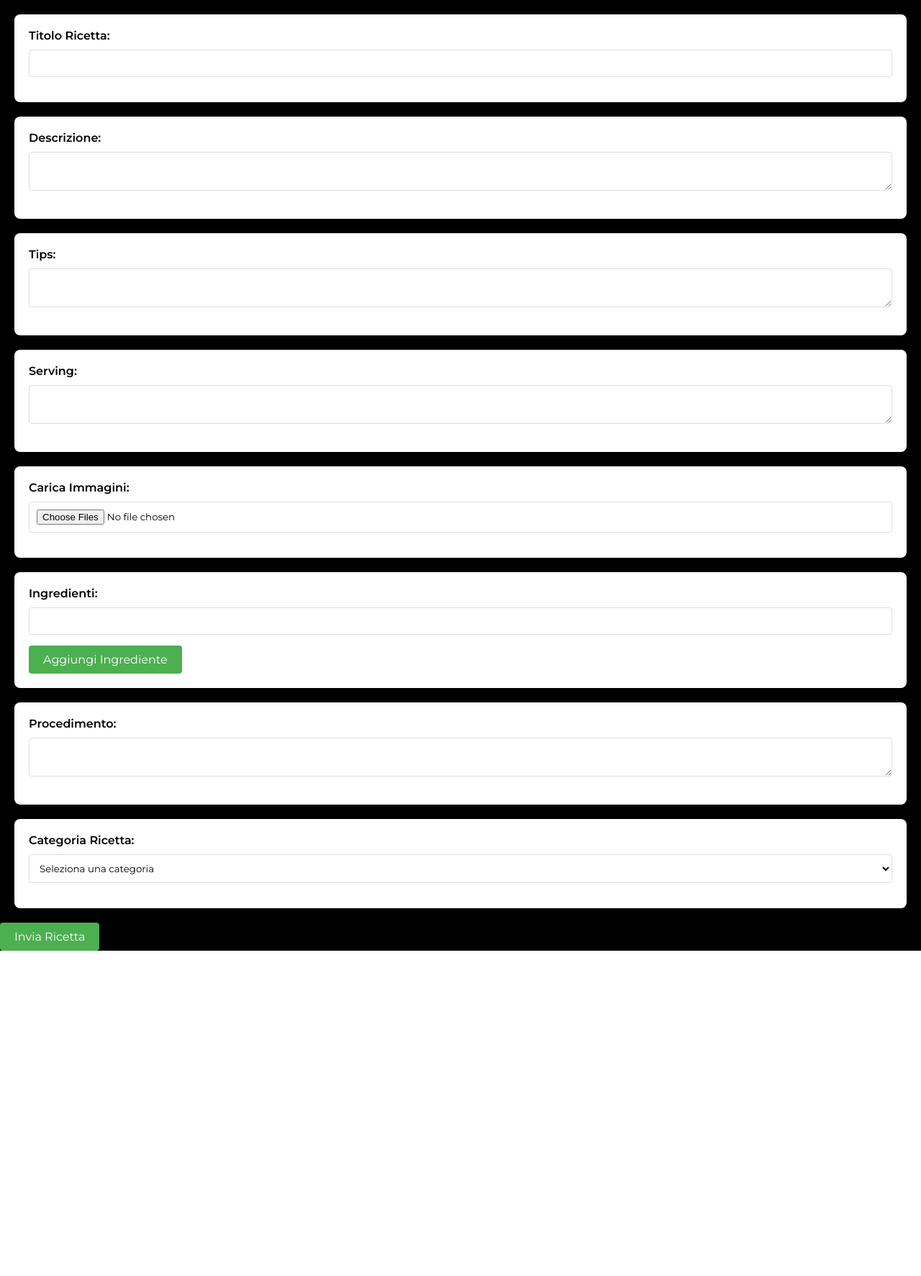
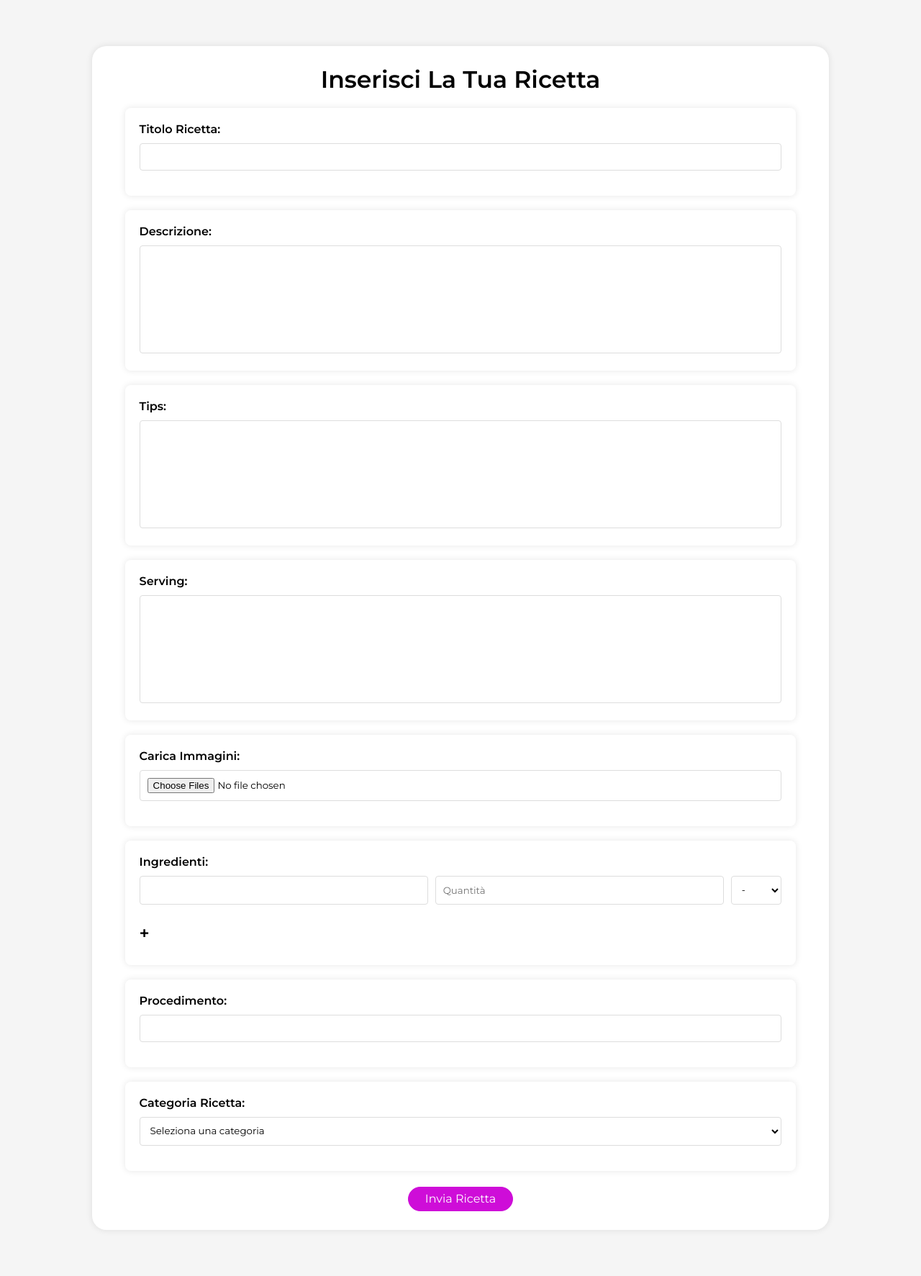
Before and after one commit to partypankes/WebTecnologiesProject, a PHP site: page /recipe.php in a window 1280 px wide. Shown: the whole page at 72% size. Before the commit the page ends 1321 px from the top, so only its background shows below. Run offline with PHP 8.4, Linux system fonts and the light colour scheme.

Commit message:
inserimento ricetta update

```diff
--- a/recipe/recipe.php
+++ b/recipe/recipe.php
@@ -7,6 +7,11 @@
     <link rel="stylesheet" href="styles.css">
 </head>
 <body>
+
+    <section id="container">
+        <div class="title">
+            <h1>Inserisci La Tua Ricetta</h1>
+        </div>
 
         <form id="ricettaForm" action="inserimento_ricetta.php" method="post">
             <div class="form-section">
@@ -41,13 +46,22 @@
 
             <div class="form-section" id="ingredienti">
                 <label for="ingredienti[]">Ingredienti:</label>
+                <div class="ingrediente-gruppo">
                     <input type="text" class="ingrediente" name="ingredienti[]">
-        <button type="button" onclick="aggiungiIngrediente()">Aggiungi Ingrediente</button>
+                    <input type="text" class="quantita" name="quantita[]" placeholder="Quantità" onfocus="clearPlaceholder(this)" onblur="restorePlaceholder(this, 'Quantità')">
+                    <select class="unita" name="unita[]">
+                        <option value="" disabled selected>-</option>
+                        <option value="g">g</option>
+                        <option value="ml">ml</option>
+                    </select>
                 </div>
+                <button type="button" class="aggiungi-ingrediente" onclick="aggiungiIngrediente()">+</button>
+            </div>
+
 
             <div class="form-section">
                 <label for="procedimentoRicetta">Procedimento:</label>
-        <textarea id="procedimentoRicetta" name="procedimentoRicetta"></textarea>
+                <input type="text" id="procedimentoRicetta" name="procedimentoRicetta"></input>
             </div>
 
             <div class="form-section">
@@ -63,8 +77,13 @@
             </div>
 
 
+            <div class="invio">
                 <button type="submit">Invia Ricetta</button>
+            </div>
+
         </form>
+
+    </section>
 
 <script src="script.js"></script>
 </body>
--- a/recipe/script.js
+++ b/recipe/script.js
@@ -1,19 +1,54 @@
 function aggiungiIngrediente() {
     var container = document.getElementById('ingredienti');
-    var input = document.createElement('input');
-    input.type = 'text';
-    input.className = 'ingrediente';
-    input.name = 'ingredienti[]';
-    container.appendChild(input);
+    var gruppo = document.createElement('div');
+    gruppo.className = 'ingrediente-gruppo';
+
+    var inputIngrediente = document.createElement('input');
+    inputIngrediente.type = 'text';
+    inputIngrediente.name = 'ingredienti[]';
+    inputIngrediente.className = 'ingrediente';
+
+    var inputQuantita = document.createElement('input');
+    inputQuantita.type = 'text';
+    inputQuantita.name = 'quantita[]';
+    inputQuantita.className = 'quantita';
+    inputQuantita.placeholder = 'Quantità'; // Aggiungi il placeholder
+
+    var selectUnita = document.createElement('select');
+    selectUnita.name = 'unita[]';
+    selectUnita.className = 'unita';
+
+    // Aggiungi l'opzione di placeholder
+    var optionPlaceholder = document.createElement('option');
+    optionPlaceholder.value = "";
+    optionPlaceholder.disabled = true;
+    optionPlaceholder.selected = true;
+    optionPlaceholder.textContent = '-'; // Usa textContent o innerText
+    selectUnita.appendChild(optionPlaceholder);
+
+    // Aggiungi le altre opzioni
+    var unita = ["g", "ml", /* altre unità */];
+    unita.forEach(function(u) {
+        var option = document.createElement('option');
+        option.value = u;
+        option.textContent = u; // Usa textContent o innerText
+        selectUnita.appendChild(option);
+    });
+
+    gruppo.appendChild(inputIngrediente);
+    gruppo.appendChild(inputQuantita);
+    gruppo.appendChild(selectUnita);
+    container.insertBefore(gruppo, document.querySelector('.aggiungi-ingrediente'));
 }
-function aggiungiImmagine() {
-    var container = document.getElementById('immagini');
-    var input = document.createElement('input');
-    input.type = 'file';
-    input.className = 'immagineRicetta';
-    input.onchange = mostraAnteprima; // Aggiunta della funzione per mostrare l'anteprima
-    container.appendChild(input);
+
+function clearPlaceholder(element) {
+    element.placeholder = '';
 }
+
+function restorePlaceholder(element, defaultPlaceholder) {
+    element.placeholder = element.getAttribute('data-placeholder') || defaultPlaceholder;
+}
+
 
 function mostraAnteprima(event) {
     var files = event.target.files;
--- a/recipe/styles.css
+++ b/recipe/styles.css
@@ -1,8 +1,33 @@
 body{
-    background-color: black;
+    background-color: whitesmoke;
 }
-h1 {
-    margin: 0;
+
+
+
+label {
+    display: block;
+    margin-bottom: 10px;
+    font-weight: bold;
+}
+
+
+
+
+#anteprimaImmagine img {
+    margin-top: 10px;
+    max-width: 100px;
+    max-height: 100px;
+    margin-right: 10px;
+}
+
+
+#container{
+    max-width: 80%;
+    margin: 5% auto;
+    padding: 2%;
+    background-color: #fff;
+    border-radius: 20px;
+    box-shadow: 0 0 10px rgba(0, 0, 0, 0.1);
 }
 
 .form-section {
@@ -10,18 +35,28 @@ h1 {
     background-color: white;
     padding: 20px;
     border-radius: 8px;
-    box-shadow: 0 2px 4px rgba(0, 0, 0, 0.1);
+    box-shadow: 0 0 10px rgba(0, 0, 0, 0.1);
 }
 
-label {
-    display: block;
-    margin-bottom: 10px;
-    font-weight: bold;
+#container .title{
+    display: flex;
+    justify-content: center;
+    align-items: center;
+    font-size: 22px;
 }
 
-input[type="text"],
-input[type="file"],
 textarea {
+    width: 100%;
+    height: 150px;
+    padding: 10px;
+    box-sizing: border-box;
+    border: 1px solid #ddd;
+    border-radius: 4px;
+    resize: none;
+
+}
+
+input {
     width: 100%;
     padding: 10px;
     margin-bottom: 15px;
@@ -29,26 +64,6 @@ textarea {
     border-radius: 4px;
 }
 
-button {
-    background-color: #4CAF50;
-    color: white;
-    padding: 10px 20px;
-    border: none;
-    border-radius: 4px;
-    cursor: pointer;
-    font-size: 1em;
-}
-
-button:hover {
-    background-color: #45a049;
-}
-
-#anteprimaImmagine img {
-    margin-top: 10px;
-    max-width: 100px;
-    max-height: 100px;
-    margin-right: 10px;
-}
 select {
     width: 100%;
     padding: 10px;
@@ -58,7 +73,56 @@ select {
     background-color: white;
 }
 
-/* Stile per l'opzione disabilitata */
 select option[disabled] {
     color: grey;
 }
+
+.invio button {
+    padding: .7%;
+    border: 1px solid #ce0dd8;
+    border-radius: 50px;
+    background-color: #ce0dd8;
+    color: #fff;
+    font-size: 1em;
+    text-align: center;
+    text-decoration: none;
+    cursor: pointer;
+    transition: background-color 0.3s ease;
+    margin-top: .2%;
+    width: 15%;
+}
+
+.invio button:hover {
+    background-color: transparent;
+    border: 1px solid #252525;
+    color: #252525;
+}
+
+.invio{
+    display: flex;
+    align-items: center;
+    justify-content: center;
+}
+
+.aggiungi-ingrediente {
+    font-size: 24px;
+    font-weight: bold;
+    cursor: pointer;
+    background: none;
+    border: none;
+    padding: 0;
+    margin: 10px 0;
+}
+
+.ingrediente-gruppo {
+    display: flex;
+    gap: 10px;
+}
+
+.ingrediente-gruppo .ingrediente, .ingrediente-gruppo .quantita {
+    flex-grow: 1;
+}
+
+.ingrediente-gruppo .unita {
+    flex-basis: 15%;
+}
```
Lines whose indentation alone changed are shown as unchanged.
